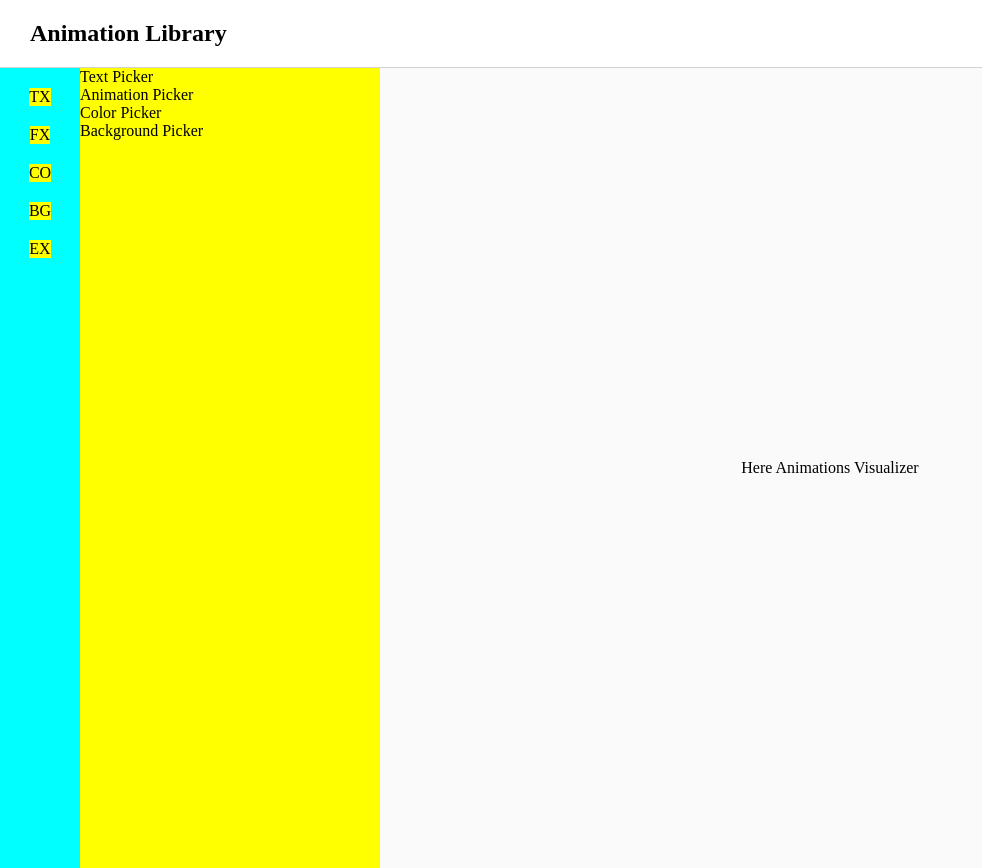
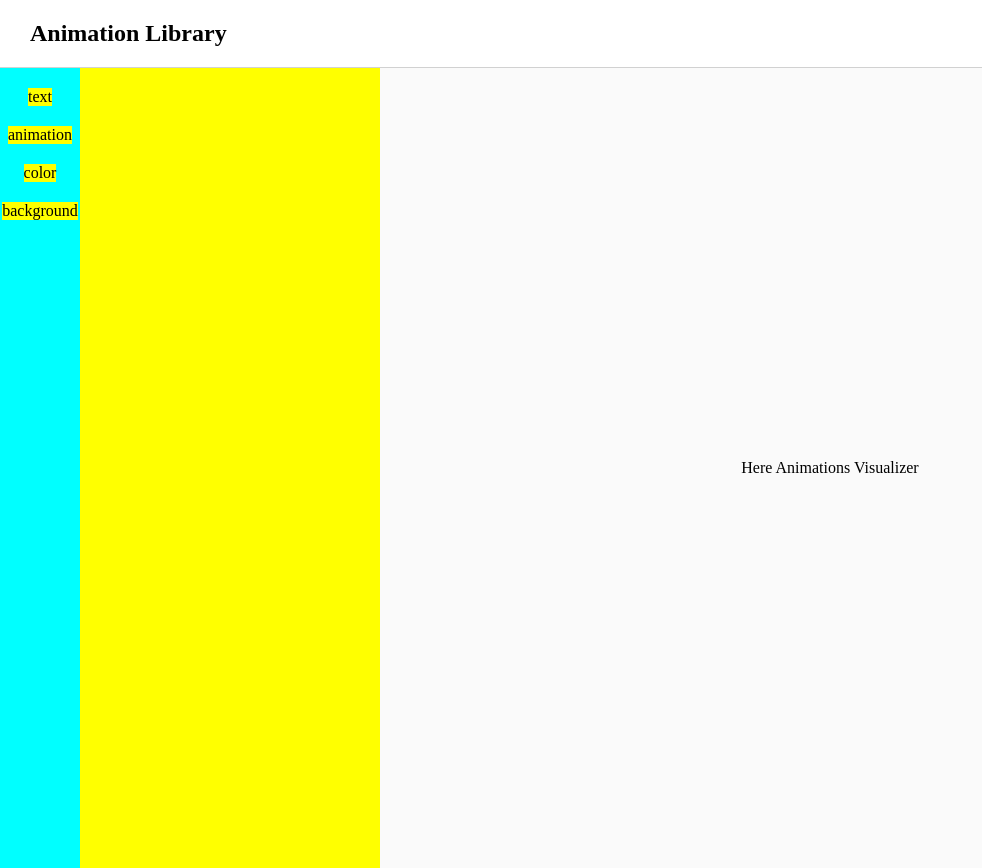
Before and after one commit to matiasecharri/bloop, a Next.js app: page / in a window 1280 px wide. Shown: the whole page, without its empty margins (0-982 px from the left). Built offline with nearby package versions, Linux system fonts and the light colour scheme.

Commit message:
feat: tabs

```diff
--- a/src/app/features/animation-dashboard/sidebar/Sidebar.tsx
+++ b/src/app/features/animation-dashboard/sidebar/Sidebar.tsx
@@ -1,3 +1,5 @@
+"use client";
+import { ReactNode, useEffect, useState } from "react";
 import {
   AnimationPicker,
   BackgroundPicker,
@@ -6,21 +8,41 @@ import {
 } from "./components";
 import s from "./Sidebar.module.css";
 
+interface TabType {
+  tabName: string;
+  component: ReactNode;
+}
+
+const tabs: TabType[] = [
+  { tabName: "text", component: <TextPicker /> },
+  { tabName: "animation", component: <AnimationPicker /> },
+  { tabName: "color", component: <ColorPicker /> },
+  { tabName: "background", component: <BackgroundPicker /> },
+];
+
 const Sidebar = () => {
+  const [selectedTab, setSelectedTab] = useState<any>();
+
+  useEffect(() => {
+    console.log(selectedTab);
+  }, [selectedTab]);
+
   return (
     <aside className={s.sidebar}>
       <section className={s.buttonBar}>
-        <button>TX</button>
-        <button>FX</button>
-        <button>CO</button>
-        <button>BG</button>
-        <button>EX</button>
+        {tabs.map((tab) => (
+          <button
+            key={tab.tabName}
+            onClick={(e) => setSelectedTab(() => tab.tabName)}
+          >
+            {tab.tabName}
+          </button>
+        ))}
       </section>
       <section className={s.currentOptions}>
-        <TextPicker />
-        <AnimationPicker />
+        {/* <AnimationPicker />
         <ColorPicker />
-        <BackgroundPicker />
+        <BackgroundPicker /> */}
       </section>
     </aside>
   );
```
